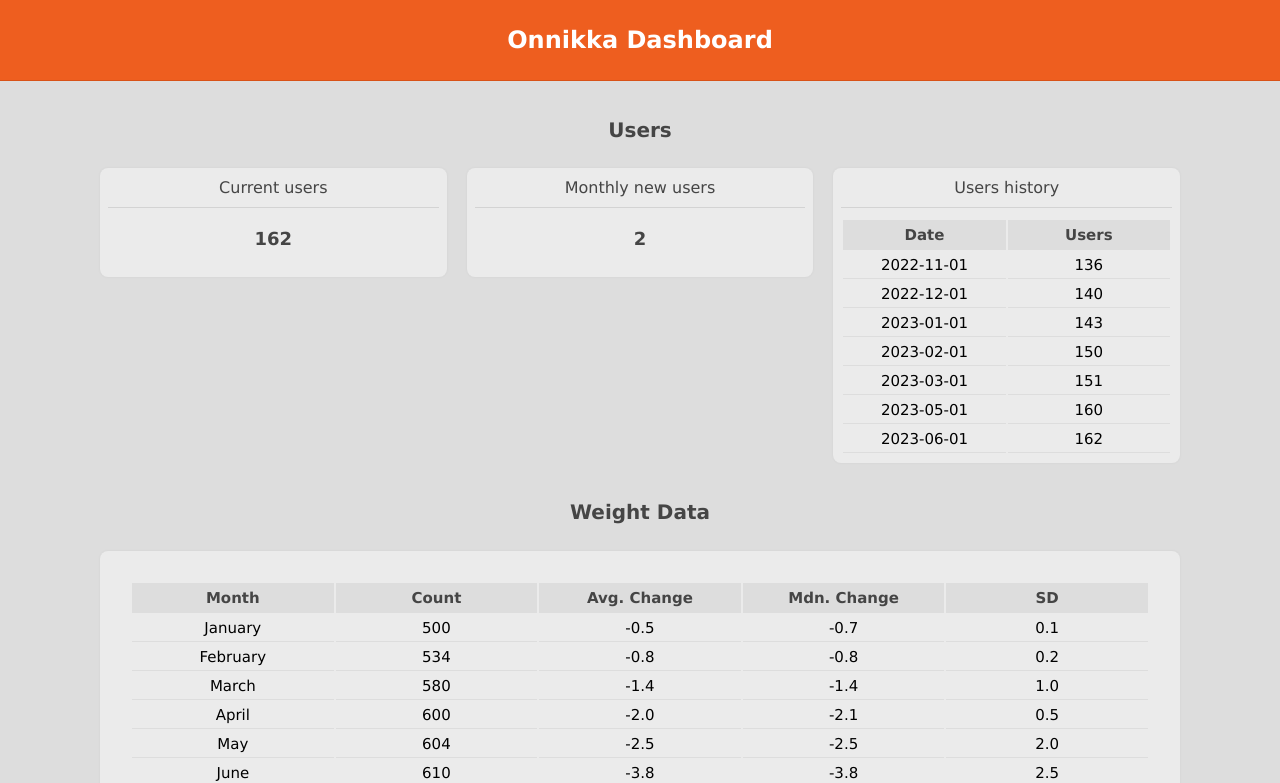
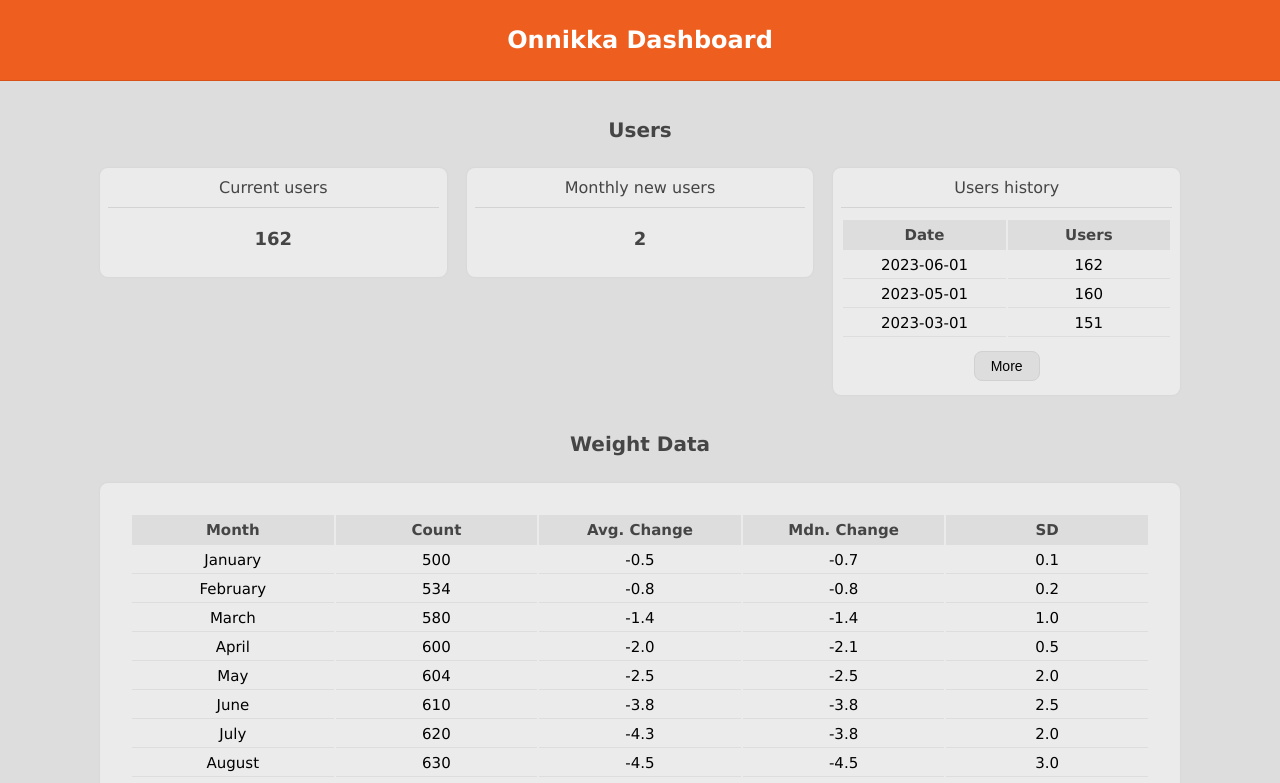
Before and after one commit to joheiska/onnikka-dashboard, a React (Vite) app: page / in a window 1280 px wide. Shown: the top 783 px of the page. Built offline with nearby package versions, Linux system fonts and the light colour scheme.

Commit message:
add user history toggle button

```diff
--- a/src/App.css
+++ b/src/App.css
@@ -43,6 +43,21 @@ footer {
   border-radius: 8px;
   background-color: #ebebeb;
   box-shadow: 0px 0px 3px rgba(0, 0, 0, 0.05);
+}
+
+.history-button {
+  border: 1px solid #d1d1d1;
+  border-radius: 8px;
+  background-color: #dddddd;
+  padding: 6px 16px;
+  margin-top: 12px;
+  margin-bottom: 6px;
+  font-size: 14px;
+  cursor: pointer;
+}
+
+.history-button:hover {
+  background-color: #d1d1d1;
 }
 
 h1 {
--- a/src/api/api.js
+++ b/src/api/api.js
@@ -8,7 +8,7 @@ export function getUserData() {
         users: parseInt(item.users),
         date: new Date(item.date),
       }))
-      .sort((a, b) => a.date - b.date);
+      .sort((a, b) => b.date - a.date);
     resolve(data);
   });
 }
--- a/src/views/UsersView.jsx
+++ b/src/views/UsersView.jsx
@@ -3,7 +3,17 @@ import { getUserData } from '../api/api';
 import Title from '../components/Title';
 
 function UserHistoryTable({data}) {
+  const [isExpanded, setIsExpanded] = useState(false);
+  const [maxItems, setMaxItems] = useState(3);
+  const [btnText, setBtnText] = useState('More');
+
+  useEffect(() => {
+    isExpanded ? setMaxItems(12) : setMaxItems(3);
+    isExpanded ? setBtnText('Less') : setBtnText('More');
+  }, [isExpanded]);
+
   return (
+    <>
       <table className="width-100">
         <thead>
           <tr>
@@ -12,7 +22,7 @@ function UserHistoryTable({data}) {
           </tr>
         </thead>
         <tbody>
-        {data.map((item, index) => {
+          {data.slice(0,maxItems).map((item, index) => {
             const date = item.date?.toISOString().split('T')[0];
             return(
               <tr key={index}>
@@ -23,6 +33,10 @@ function UserHistoryTable({data}) {
           })}
         </tbody>
       </table>
+      <button className="history-button" onClick={() => setIsExpanded(!isExpanded)}>
+        {btnText}
+      </button>
+    </>
   );
 }
 
@@ -47,14 +61,14 @@ function UsersView() {
             <h4>Current users</h4>
             <div className="divider" />
             <p className="counter-text">
-              {usersData.slice(-1)[0].users}
+              {usersData[0].users}
             </p>
           </div>
           <div className="card text-center">
             <h4>Monthly new users</h4>
             <div className="divider" />
             <p className="counter-text">
-              {usersData.slice(-1)[0].users - usersData.slice(-2)[0].users}
+              {usersData[0].users - usersData[1]?.users || 0}
             </p>
           </div>
           <div className="card text-center">
```
Lines whose indentation alone changed are shown as unchanged.
